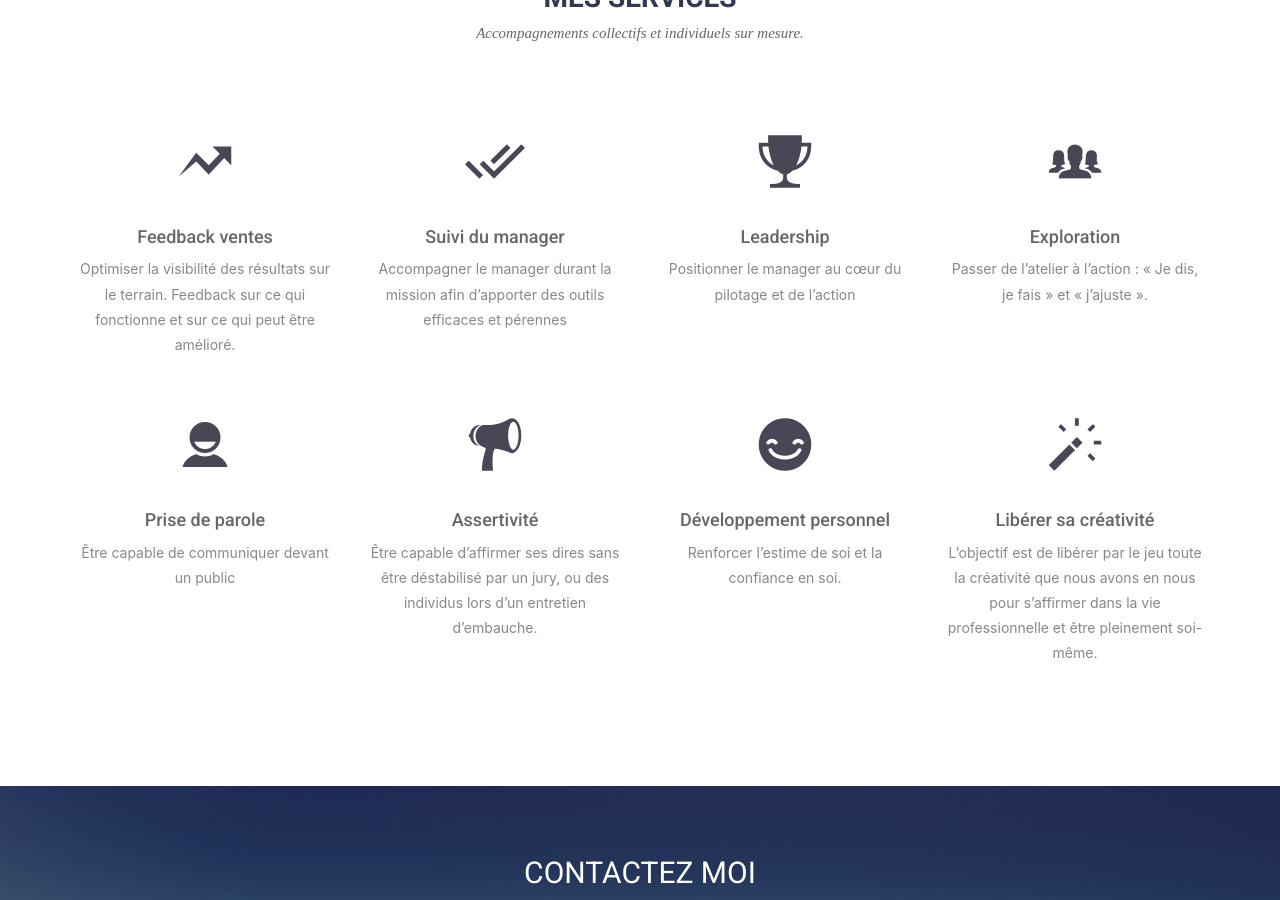
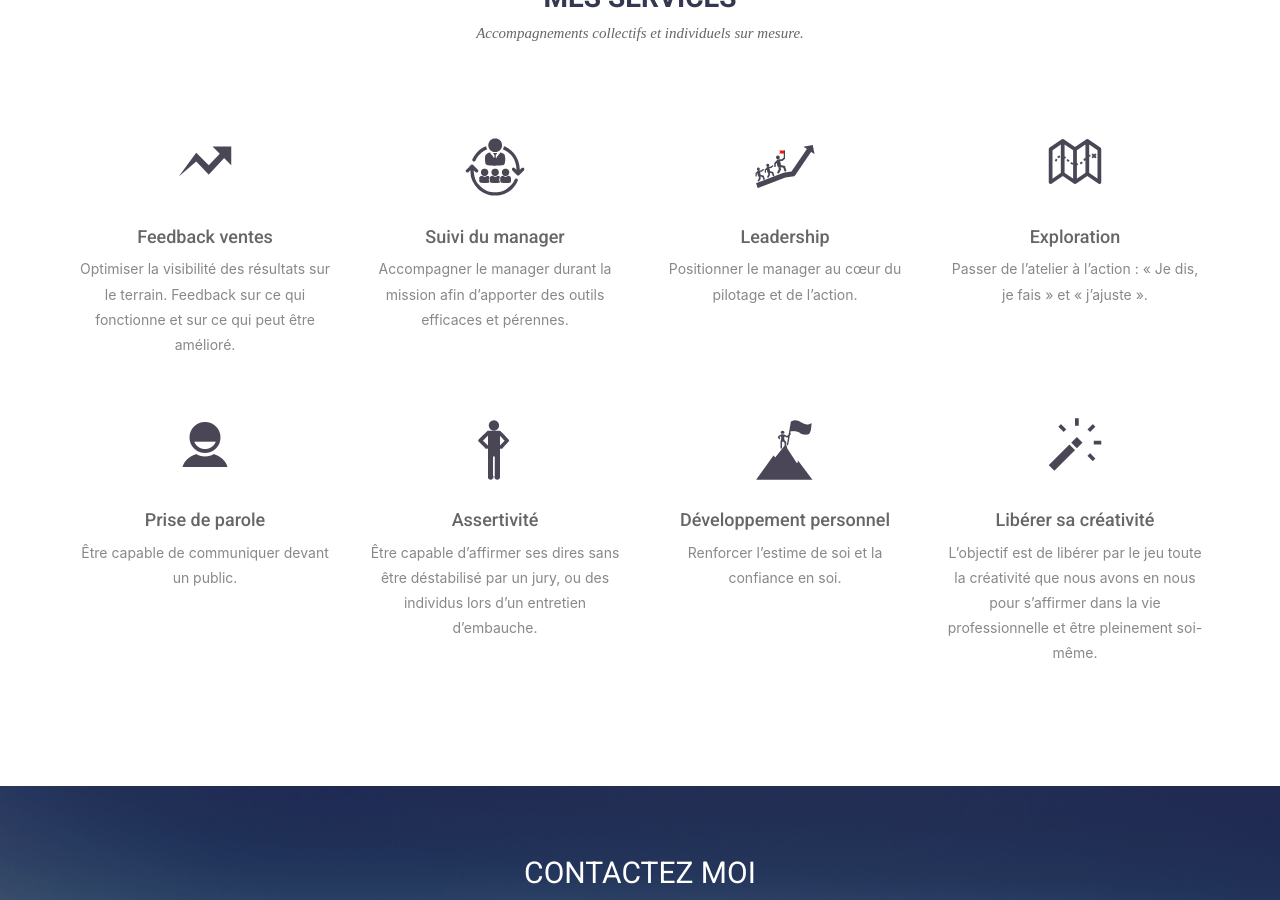
Before and after one commit to IsmaelSANE/sabine-coach, a Jekyll site: the page built from index.html, in a window 1280 px wide and 900 px high, scrolled down 2316 px. Built offline with Jekyll 4.4.1, drawn with Linux system fonts in a browser that asks for light colours; nearby versions of some CDN libraries; some web fonts are replaced.

Commit message:
Change the icons on the services section

```diff
--- a/index.html
+++ b/index.html
@@ -87,23 +87,23 @@
       </div>
       <div class="col-sm-6 col-md-3">
         <div class="service-item">
-          <i class="ion-android-done-all"></i>
+          <i><img src="img/icon-1.png" alt="IMG"></i>
           <h4>Suivi du manager</h4>
           <p>
-          Accompagner le manager durant la mission afin d’apporter des outils efficaces et pérennes
+          Accompagner le manager durant la mission afin d’apporter des outils efficaces et pérennes.
           </p>
         </div>
       </div>
       <div class="col-sm-6 col-md-3">
         <div class="service-item">
-          <i class="ion-trophy"></i>
+          <i><img src="img/icon-21.png" alt="IMG"></i>
           <h4>Leadership</h4>
-          <p>Positionner le manager au cœur du pilotage et de l’action</p>
+          <p>Positionner le manager au cœur du pilotage et de l’action.</p>
         </div>
       </div>
       <div class="col-sm-6 col-md-3">
         <div class="service-item">
-          <i class="ion-ios-people"></i>
+          <i class="ion-map"></i>
           <h4>Exploration</h4>
           <p>
           Passer de l’atelier à l’action : « Je dis, je fais » et « j’ajuste ».
@@ -114,19 +114,19 @@
         <div class="service-item">
           <i class="ion-android-contact"></i>
           <h4>Prise de parole</h4>
-          <p>Être capable de communiquer devant un public</p>
+          <p>Être capable de communiquer devant un public.</p>
         </div>
       </div>
       <div class="col-sm-6 col-md-3">
         <div class="service-item">
-          <i class="ion-speakerphone"></i>
+          <i><img src="img/icon-3.png" alt="IMG"></i>
           <h4>Assertivité</h4>
           <p>Être capable d’affirmer ses dires sans être déstabilisé par un jury, ou des individus lors d’un entretien d’embauche.</p>
         </div>
       </div>
       <div class="col-sm-6 col-md-3">
         <div class="service-item">
-          <i class="ion-happy"></i>
+          <i><img src="img/icon-4.png" alt="IMG"></i>
           <h4>Développement personnel</h4>
           <p>Renforcer l’estime de soi et la confiance en soi.</p>
         </div>
```
Also changed, not shown: img/clown-icon.png (deleted), img/clown-icon2.png (deleted), img/clown-icon3.png (deleted), img/icon-1.png (added), img/icon-21.png (added), img/icon-3.png (added), img/icon-4.png (added).
